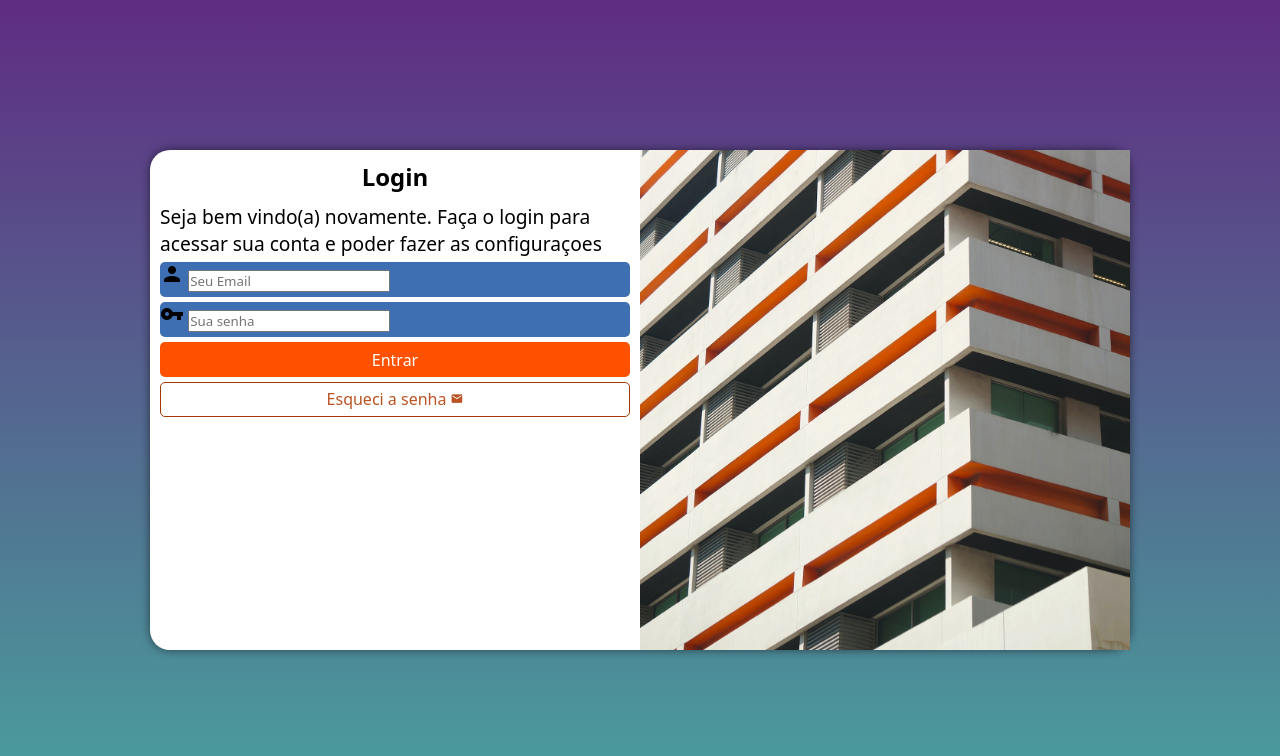
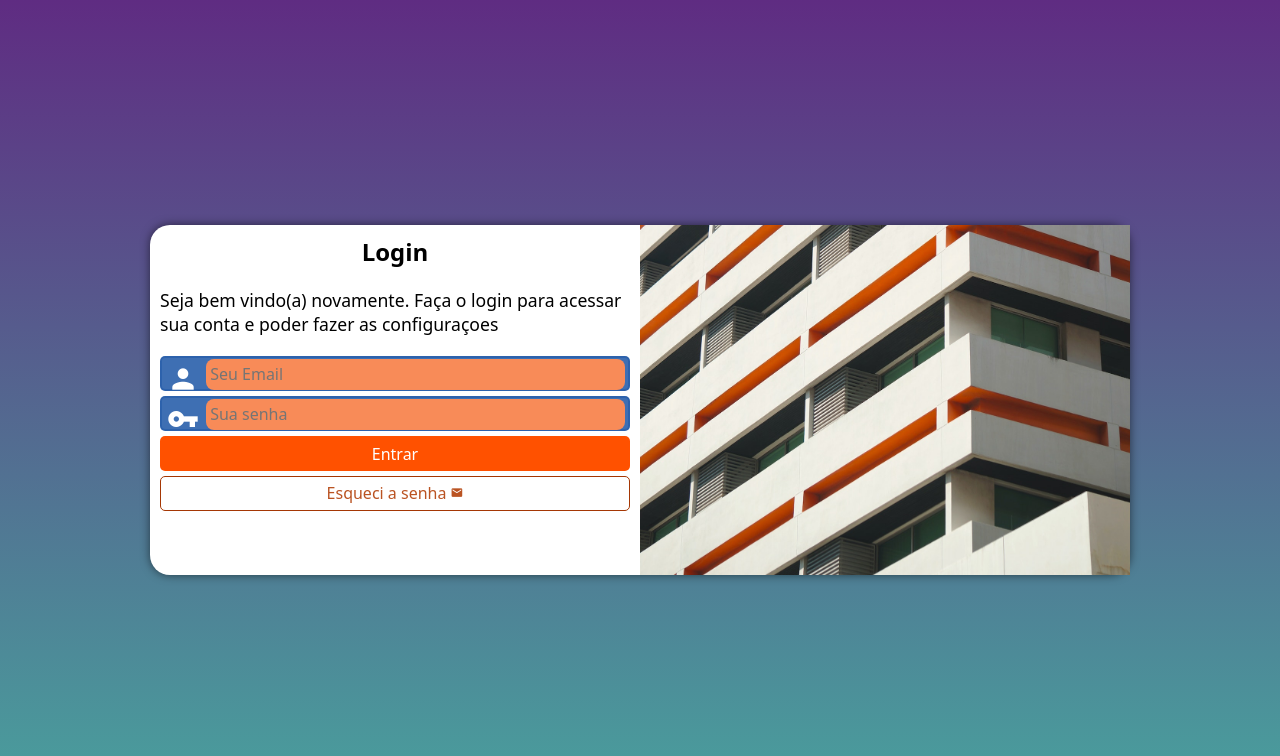
Before and after one commit to ViniciiusCampos/Projeto-login, a plain HTML site: page index.html in a window 1280 px wide. Drawn offline with Linux system fonts and the light colour scheme.

Commit message:
tudo top

```diff
--- a/estilos/media-query.css
+++ b/estilos/media-query.css
@@ -6,6 +6,7 @@
     }
     section#login {
         width: 80vw;
+        height: 280px;
     }
     section#login > div#imagem {
         float: left;
@@ -27,6 +28,7 @@
 
     section#login {
         width: 980px;
+        height: 350px;
 
     }
     section#login > div#imagem {
@@ -41,6 +43,7 @@
 
     }
     div#formulario > p {
-        font-size: 1.2em;
+        font-size: 1.1em;
+        margin: 20px 0px;
     }
 }
--- a/estilos/style.css
+++ b/estilos/style.css
@@ -22,15 +22,14 @@ section#login {
     position: absolute;
     top: 50%;
     left: 50%;
-    transform: translate(-50%, -50%);
     background-color: white;
     width: 250px;
     height: 500px;
     border-radius: 20px;
     box-shadow: 0px 0px 10px #0000008b;
-
     transition: width .3s, height .3s;
     transition-timing-function: ease;
+    transform: translate(-50%, -50%);
 }
 section#login > div#imagem {
     display: block;
@@ -56,6 +55,7 @@ div#formulario > p {
 
 form > div.campos {
     background-color: #2b61ace8;
+    border: 2px solid #2b61ace8;
     width: 100%;
     display: block;
     height: 35px;
@@ -65,6 +65,29 @@ form > div.campos {
 
 div.campos > label {
     display: none;
+}
+
+div.campos > i {
+    color: white;
+
+    font-size: 2em;
+    width: 40px;
+    padding: 5px;
+}
+
+div.campos > input {
+     background-color: #ff8c56f6;
+     font-size: 1em;
+     width: calc(100% - 47px);
+     height: 100%;
+     border: 0px;
+     border-radius: 8px;
+     padding: 4px;
+     transform: translateY(-15px); /* sempre que tiver uma transformacao, colocar no final do seletor */
+}
+
+div.campos > input:focus-within {
+    background-color: white;
 }
 
 form > input[type=submit] {
```
